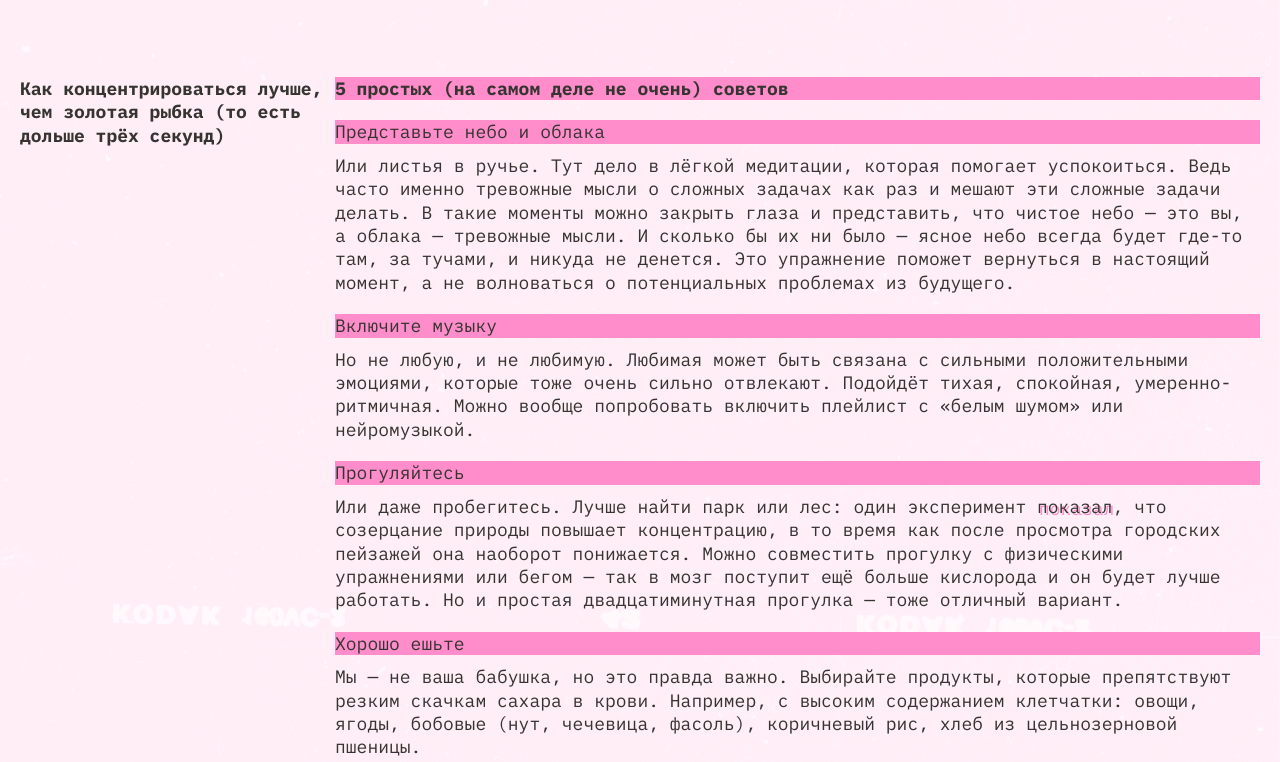
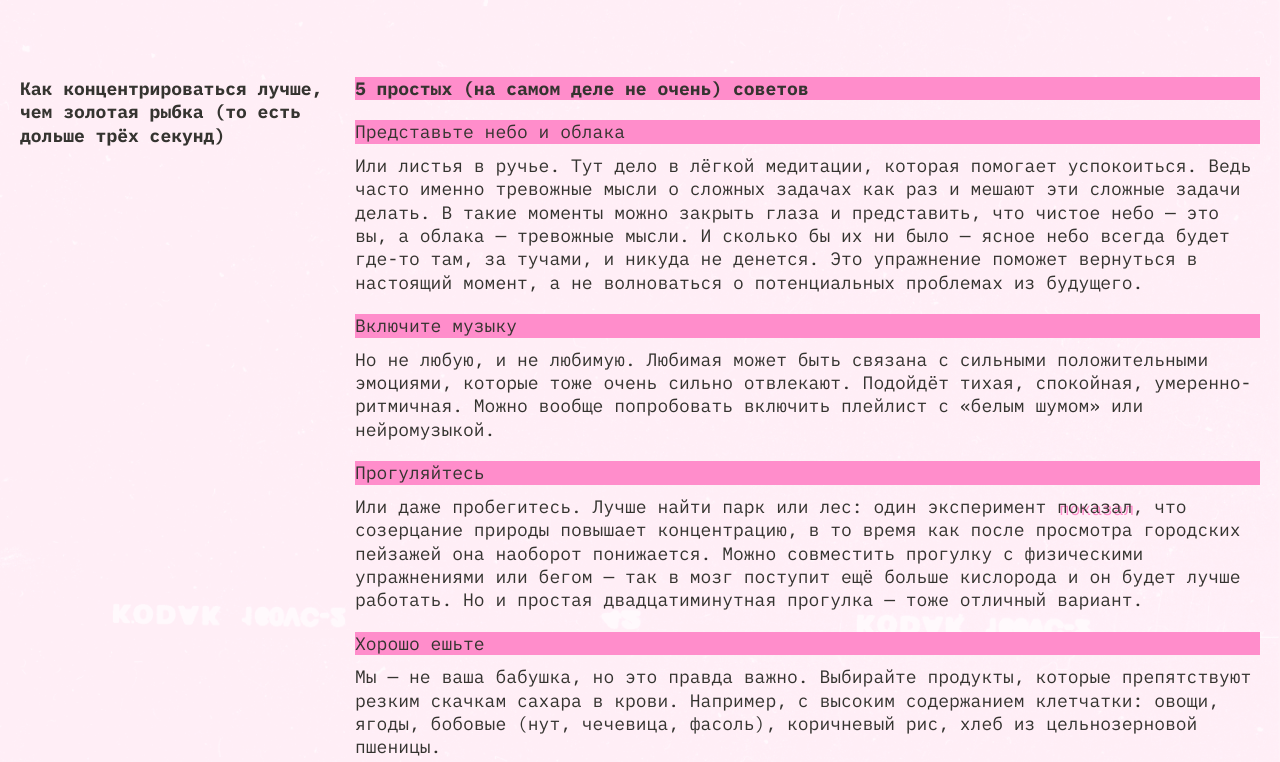
Before and after one commit to AlekseiKadochnikov/slozhno-sosredotochitsya-fd, a website: page index.html in a window 1280 px wide. Shown: the part 1762-2524 px from the top of the page. Drawn offline with Linux system fonts and the light colour scheme.

Commit message:
second commit

```diff
--- a/styles/style.css
+++ b/styles/style.css
@@ -326,7 +326,7 @@
     width: 236px;
   }
 
-  .section__how .section__title {
+  .section__how {
     grid-template-columns: 1fr 2fr;
     gap: 20px;
   }
```
